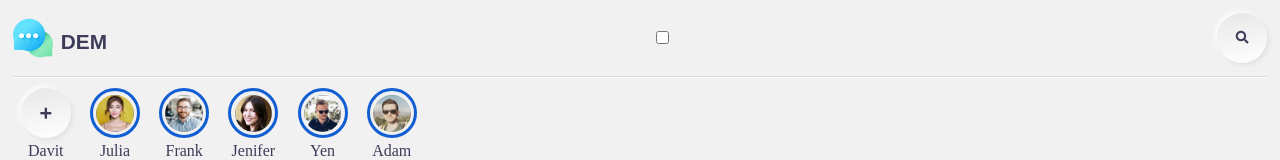
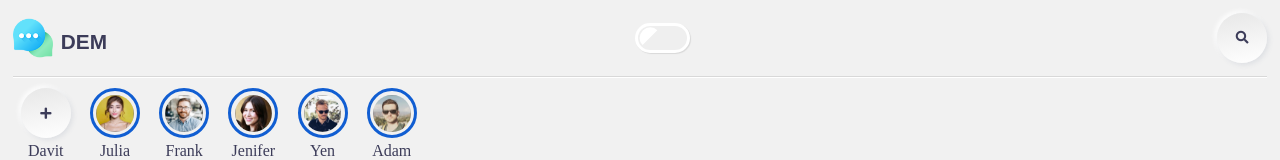
Before and after one commit to davitMartirosyan/tapp, a React (Create React App) app: page / in a window 1280 px wide. Shown: the top 160 px of the page. Built offline with nearby package versions, Linux system fonts and the light colour scheme; a web font is replaced by a local one.

Commit message:
theme mode was created

```diff
--- a/src/App.js
+++ b/src/App.js
@@ -1,4 +1,4 @@
-import React from "react";
+import React, { useState } from "react";
 import Header from "./components/Header";
 import Stories from "./components/Stories";
 import Tags from "./components/Tags";
@@ -9,13 +9,13 @@ function App() {
     imgs:"./path/icons/",
     upic:"./path/upic/"
   }
-  // const[mode, setMode] = useState("light");
+  const[mode, setMode] = useState("light");
 
   function themeChange(e){
-    this.checked === true ? alert("ok") : alert("disabled");
+    e.target.checked ? setMode("dark") : setMode("light")
   }
   return (
-    <div className="tap r">
+    <div className={"tap r "+mode}>
         <Header paths={paths} themeChange={themeChange}/>
         <Stories paths={paths}/>
         <Tags/>
--- a/src/cloudcss/config.css
+++ b/src/cloudcss/config.css
@@ -5,6 +5,7 @@
 margin:0;
 padding:0;
 box-sizing:border-box;
+-webkit-tap-highlight-color: rgba(0,0,0,0);
 }
 :root{
     --body-clr:#f1f1f1;
@@ -14,26 +15,29 @@ box-sizing:border-box;
     --green-text:#06D81E;
     --prm-grd:linear-gradient(170deg, #e7e7e7, #FFFFFF);
     --prm-shadow: 2px 2px 5px #DDDFE3, -2px -2px 5px #FFFFFF;
-    --prm-grd-reverse:linear-gradient(-210deg, #FFFFFF 50%, #E1DFDF  80%);
+    --prm-shadow-reverse: -2px -2px 5px #dedede, 2px 2px 5px #e2e2e2;
+    --prm-grd-reverse:linear-gradient(315deg, #e4e4e4, #ffffff);
     --secondary-clr:#3C3C59;
     --story-border:linear-gradient(-210deg, #379BDE 50%, #115ED2 80%);
     --border:rgb(255, 255, 255);
     --icons-clr:invert(0);
-
+    --splitter-clr:rgba(114, 114, 114, .2);
 }
 .tap{
-  background-color:var(--body-clr);
+    background-color:var(--body-clr);
 }
 .tap.dark{
     --body-clr:#1f1f1f;
     --prm-grd:linear-gradient(-210deg, #1a1a1a 50%, #1a1a1a 80%);
+    --prm-grd-reverse:#000;
     --prm-shadow: 2px 2px 5px #131313, -2px -2px 5px #222222;
+    --prm-shadow-reverse: -2px -2px 5px #131313, 2px 2px 5px #161616;
     --light-clr:#333;
-    --prm-grd-reverse:linear-gradient(-210deg, #141414 50%, #3d3d3d  80%);
     --border:rgb(51, 51, 51);
     --icons-clr:invert(100%);
     --secondary-clr:rgb(255, 255, 255);
     --icons-clr:invert(100%);
+    --splitter-clr:rgba(0, 0, 0, 0.2);
 }
 
 button{
@@ -55,7 +59,6 @@ a{
     text-decoration: none;
     color:var(--secondary-clr);
     outline:none;
-    -webkit-tap-highlight-color: rgba(0,0,0,0);
 }
 a:active{
     color:var(--dark-clr);
@@ -66,7 +69,7 @@ ul{
 .splitter{
     content:"";
     display:block;
-    border-top:1px solid rgba(114, 114, 114, .2);
+    border-top:1px solid var(--splitter-clr);
     border-bottom:1px solid var(--light-clr);
     width:100%;
     position:absolute;
@@ -143,9 +146,8 @@ ul{
     height:50px;
 }
 .prm:active{
-    background: linear-gradient(315deg, #e4e4e4, #ffffff);
-    box-shadow:  -2px -2px 5px #dedede,
-             2px 2px 5px #e2e2e2;
+    background: var(--prm-grd-reverse);
+    box-shadow:  var(--prm-shadow-reverse);
 }
 .r{
     position:relative;
--- a/src/cloudcss/index.css
+++ b/src/cloudcss/index.css
@@ -7,6 +7,54 @@
 header{
   padding:.8rem 0;
 }
+.togg-flat-checkbox{
+	position: relative;
+	display: inline-block;
+	width:55px;
+	height: 30px;
+}
+.togg-flat-checkbox input{
+	display: none;
+}
+.togg-flat-checkbox .togg-flat-checkbox-slider{
+	position: absolute;
+	cursor: pointer;
+	top:0; left: 0; right: 0; bottom: 0;
+	background:#efefef;
+	transition: .3s;
+	border:3px solid var(--border);
+	box-shadow: 1px 1px 1px rgba(0,0,0,0.1);
+}
+.togg-flat-checkbox .togg-flat-checkbox-slider:before{
+	position: absolute;
+	content:"";
+	top:3px;
+	left:-2px;
+	background-color:#efefef;
+	transition: .3s;
+}
+.togg-flat-checkbox .togg-flat-checkbox-slider.round:before{
+	width:43%;
+	height: 43%;
+	border-top-left-radius: 50px;
+	border-top-right-radius: 50px;
+	transform: rotateZ(-45deg);
+	background:white;
+	box-shadow:inset 0px 0px 0px;
+}
+.togg-flat-checkbox input[type="checkbox"]:checked + .togg-flat-checkbox-slider.round:before{
+	background:yellow;
+	transform: translateX(32px) rotateZ(45deg);
+	border-top-left-radius: 50px;
+	border-top-right-radius: 50px;
+	box-shadow:inset 0.3px 0.4px 1px 0.3px rgba(0,0,0,0.3);
+}
+.togg-flat-checkbox input[type="checkbox"]:checked + .togg-flat-checkbox-slider{
+	background:black;
+}
+.togg-flat-checkbox .togg-flat-checkbox-slider.round{
+	border-radius: 35px;
+}
 .logo h5{
   margin-left:.5rem;
   font-size:1.3rem;
--- a/src/components/Header.js
+++ b/src/components/Header.js
@@ -7,7 +7,11 @@ function Header(props){
                 <img style={{ width:"40px", height:"40px"}}src={path.imgs+"icon-72x72.png"} alt="logo"/>
                 <h5>DEM</h5>
             </div>
-            <input type="checkbox" onChange={props.themeChange}/>
+                <label class="togg-flat-checkbox">
+                    <input type="checkbox" onChange={props.themeChange}/>
+					<span class="togg-flat-checkbox-slider round"></span>
+				</label>
+
             <button className="prm crcl search"> <i class="fas fa-search"></i></button>
         </header>
     )
```
